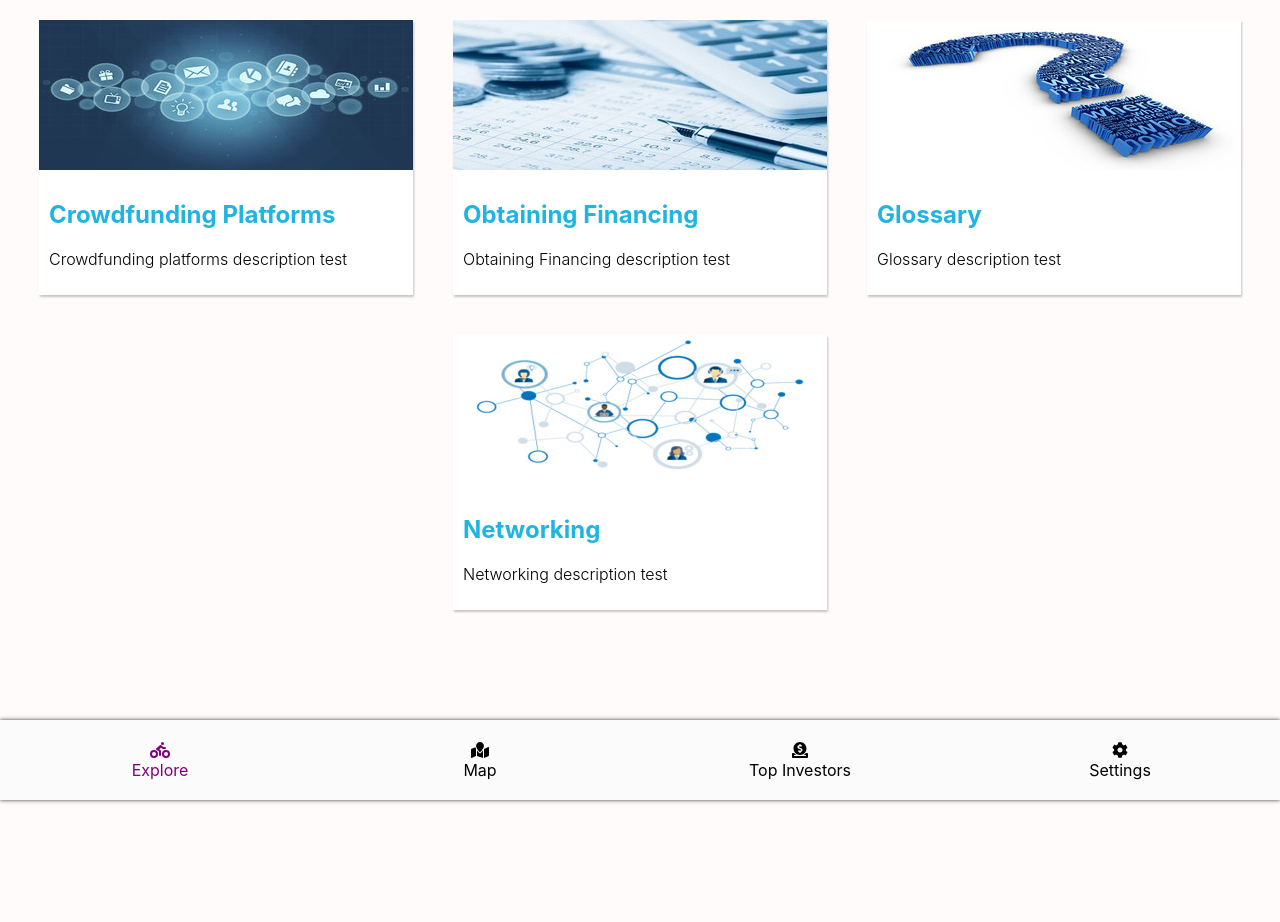
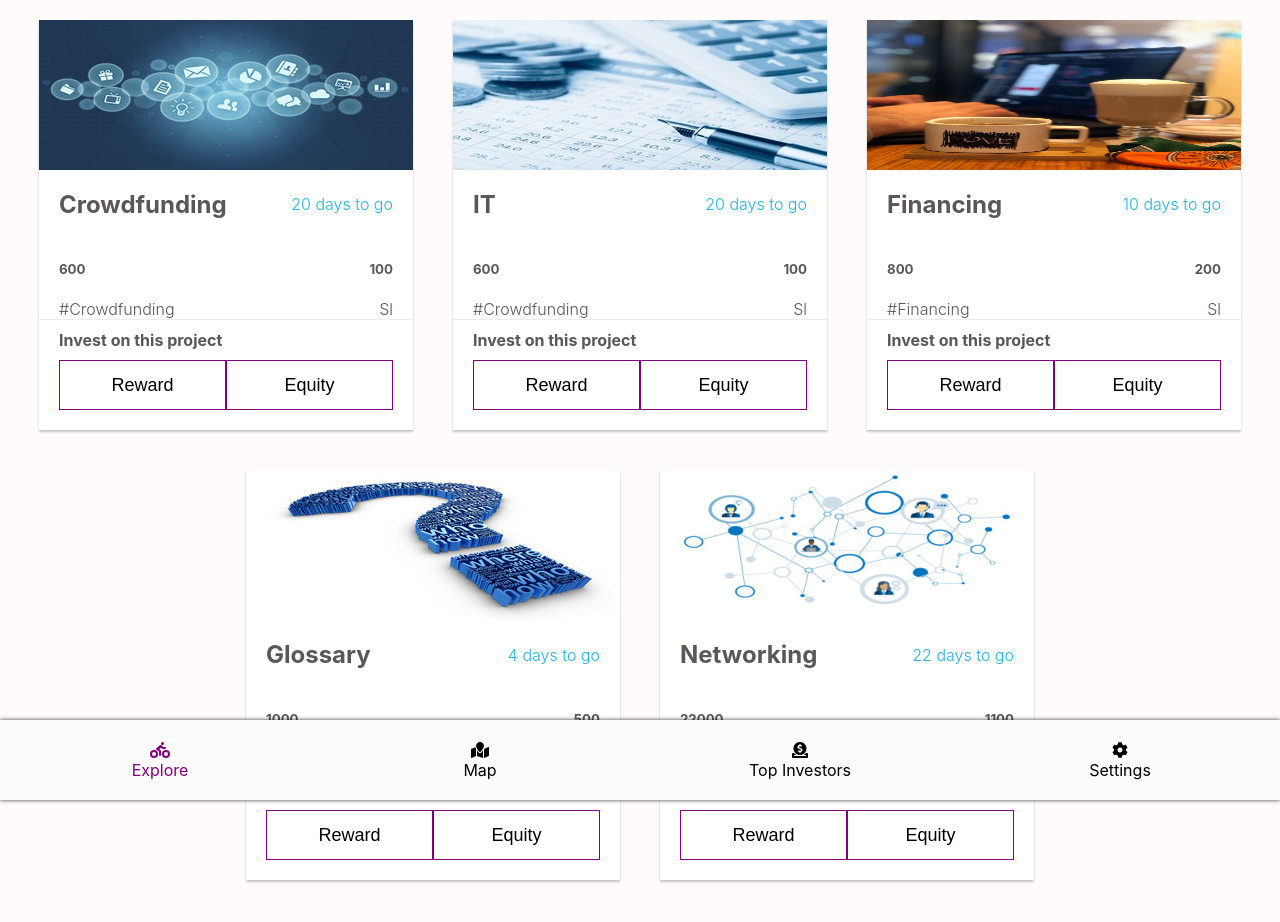
Before and after one commit to AnnaVih/crowd-funding-c3-team-1, a Next.js app: page /explore in a window 1280 px wide. Shown: the top 922 px of the page. Before the commit the page ends 800 px from the top, so only its background shows below. Built offline with nearby package versions, Linux system fonts and the light colour scheme.

Commit message:
add more sstyles to the card

```diff
--- a/components/ui/atoms/button/button.tsx
+++ b/components/ui/atoms/button/button.tsx
@@ -6,14 +6,20 @@ export const Button = ({
   name,
   onClick,
   linkTo,
-  type
+  type,
+  isRounded = true,
+  className,
+  size
 }: {
   name: string
   onClick?: () => void
   linkTo?: string
   type?: ButtonType
+  isRounded?: boolean
+  className?: string
+  size?: string
 }) => (
-  <StyledButton type={type}>{
+  <StyledButton size={size} type={type} isRounded={isRounded} className={className}>{
     linkTo ? <Link href={linkTo}>{name}</Link>
     : <button onClick={onClick}>{name}</button> }
   </StyledButton>
--- a/components/ui/atoms/button/styled-components/index.tsx
+++ b/components/ui/atoms/button/styled-components/index.tsx
@@ -1,22 +1,33 @@
 import styled from "styled-components"
 import { ButtonType } from "../types"
 
-export const StyledButton = styled.div<{type: ButtonType}>`
-  width: 300px;
-  height: 68px;
-  margin: 25px 0;
+export const StyledButton = styled.div<{type: ButtonType, isRounded: boolean, size: string}>`
+  width: ${({size}) => size === "sm" ? "200px" : "300px"};
+  height: ${({size}) => size === "sm" ? "50px" : "70px"};
+  margin: ${({size}) => size === "sm" ? "10px 0" : "25px 0"};
+  background-color: ${({type}) => type === "secondary" ? "#800080" : "inherit"};
   color: ${({type}) => type === "secondary" ? "#fff" : "#3a3434"};
-  background-color: ${({type}) => type === "secondary" ? "#800080" : "inherit"};
-  font-size: 30px;
+  font-size: ${({size}) => size === "sm" ? "18px" : "30px"};
   line-height: 45px;
   display: flex;
   align-items: center;
   justify-content: center;
-  border-radius: 40px;
+  border-radius:  ${({isRounded}) => isRounded ? "40px" : "none"};
   border: ${({type}) => type === "primary" ? "1px solid #800080" : "none"};
+  cursor: pointer;
   button {
     border:none;
     background: none;
     font-size: inherit;
+    cursor: pointer;
+    outline: none;
+    width: 100%;
+    height: 100%;
+  }
+  &.active {
+    background-color: #800080;
+    button {
+      color: #fff;
+    }
   }
 `
--- a/components/ui/molecules/card/card.tsx
+++ b/components/ui/molecules/card/card.tsx
@@ -1,30 +1,59 @@
+import React from 'react'
 import Link from "next/link"
-import { StyledCardHeader, StyledCard, StyledCardBody } from "./styled-components"
+import { Button } from "../../atoms/button"
+import { StyledCardHeader, StyledCard, StyledCardBody, StyledCardFooter, CardFooterTitle, FlexBox, StyledCardDays } from "./styled-components"
 
 export const Card = ({
   title,
-  description,
+  type,
+  days,
+  total,
+  leftToInvest,
   imagePath,
   linkTo
 }: {
   title: string
-  description: string
+  type: string,
+  days: number,
+  total: number,
+  leftToInvest: number,
   imagePath: string
   linkTo: string
 }) => {
+  const [investType, setInvestType] = React.useState(null)
+
+  const onInvestHandler = (type: string) => {
+    setInvestType(type)
+  }
   return (
     <StyledCard>
-      <Link href={linkTo}>
-        <a>
-          <StyledCardHeader>
-            <img src={imagePath} alt={title}/>
-          </StyledCardHeader>
-          <StyledCardBody>
-            <h2>{title}</h2>
-            <div><p>{description}</p></div>
-          </StyledCardBody>
-        </a>
-      </Link>
+      <StyledCardHeader>
+        <img src={imagePath} alt={title}/>
+      </StyledCardHeader>
+      <StyledCardBody>
+        <FlexBox>
+          <Link href={linkTo}><a><h2>{title}</h2></a></Link>
+          <StyledCardDays> {days} days to go</StyledCardDays>
+        </FlexBox>
+        <FlexBox>
+          <h5>{total}</h5>
+          <h5>{leftToInvest}</h5>
+        </FlexBox>
+        <FlexBox>
+          <span>#{type}</span>
+          <FlexBox>
+            <div>S</div>
+            <div>l</div>
+          </FlexBox>
+        </FlexBox>
+      </StyledCardBody>
+      <StyledCardFooter>
+        <CardFooterTitle>Invest on this project</CardFooterTitle>
+        <FlexBox>
+          <Button onClick={() => onInvestHandler("reward")} size="sm" className={investType === "reward" ? "active": ""} isRounded={false} name="Reward" type="primary"/>
+          <Button onClick={() => onInvestHandler("equity")}  size="sm" className={investType === "equity" ? "active": ""} isRounded={false} name="Equity" type="primary"/>
+        </FlexBox>
+      </StyledCardFooter>
     </StyledCard>
   )
 }
--- a/components/ui/molecules/card/styled-components/index.tsx
+++ b/components/ui/molecules/card/styled-components/index.tsx
@@ -2,7 +2,8 @@ import styled from "styled-components"
 
 export const StyledCard = styled.div`
   width: 374px;
-  box-shadow: 1px 2px 2px #C7C4C2;
+  color: #5a5755;
+  box-shadow: 0px 2px 2px #C7C4C2;
   margin: 20px;
   background: #fff;
 `
@@ -16,10 +17,25 @@ export const StyledCardHeader = styled.div`
 `
 
 export const StyledCardBody = styled.div`
-  padding: 10px;
+  padding: 0 20px;
+  font-weight: 300;
+`
+
+export const StyledCardFooter = styled.div`
+  padding: 10px 20px;
+  border-top: 1px solid #efebe9;
+`
+
+export const CardFooterTitle = styled.div`
+  font-weight: 700;
+`
+
+export const StyledCardDays = styled.div`
   color: #20b4e2;
-  font-weight: 300;
-  p {
-    color: #000;
-  }
 `
+
+export const FlexBox = styled.div`
+  display: flex;
+  align-items: center;
+  justify-content: space-between;
+`
--- a/pages/auth/[authType].jsx
+++ b/pages/auth/[authType].jsx
@@ -1,7 +1,9 @@
 import { useRouter } from 'next/router'
 import {LoginForm} from "../../components/ui/molecules/login-form"
 import {SignUpForm} from "../../components/ui/molecules/signup-form"
-import {Centered, FlexBox} from '../../styles/styled-components'
+import {Centered, FlexBox} from "../../styles/styled-components"
+import {Logo} from "../../components/ui/atoms/logo"
+
 
 const Authorization = (props) => {
   const router = useRouter()
--- a/pages/explore/index.tsx
+++ b/pages/explore/index.tsx
@@ -7,27 +7,49 @@ export const dummyData = [
   {
     id: "crowdfunding-platforms",
     img: 'images/crowdfunding.jpg',
-    title: "Crowdfunding Platforms",
-    description: "Crowdfunding platforms description test"
+    title: "Crowdfunding",
+    description: "Crowdfunding platforms description test",
+    days: 20,
+    total: 600,
+    leftToInvest: 100,
+    type: "Crowdfunding"
   },
   {
     id: "obtaining-financing",
     img: 'images/finance.jpg',
-    title: 'Obtaining Financing',
-    description: "Obtaining Financing description test"
-
+    description: "Obtaining Financing description test",
+    days: 20,
+    total: 600,
+    leftToInvest: 100,
+    title: "IT",
+    type: "Crowdfunding"
+  },
+  {
+    id: "obtaining-financing-two",
+    img: 'images/test.jpeg',
+    days: 10,
+    total: 800,
+    leftToInvest: 200,
+    title: 'Financing',
+    type: "Financing"
   },
   {
     id: "glossary",
     img: 'images/glossary.jpg',
     title: 'Glossary',
-    description: "Glossary description test"
+    days: 4,
+    total: 1000,
+    leftToInvest: 500,
+    type: "Media"
   },
   {
     id:"networking",
     img: 'images/networking.jpg',
     title: 'Networking',
-    description: "Networking description test"
+    days: 22,
+    total: 22000,
+    leftToInvest: 1100,
+    type: "Networking"
   }
 ]
 
@@ -35,8 +57,8 @@ const Explore = () => {
   return (
     <>
       <StyledExploreList>
-        {dummyData.map(({id, title, description, img}) => {
-          return <Card linkTo={`/explore/${id}`} title={title} description={description} key={id} imagePath={img}/>
+        {dummyData.map(({id, title, days, total, type, img, leftToInvest}) => {
+          return <Card days={days} total={total} type={type} leftToInvest={leftToInvest} linkTo={`/explore/${id}`} title={title} key={id} imagePath={img}/>
         })}
       </StyledExploreList>
       <FooterNavigation />
```
Also changed, not shown: pages/index.tsx (+10 -6 lines).
